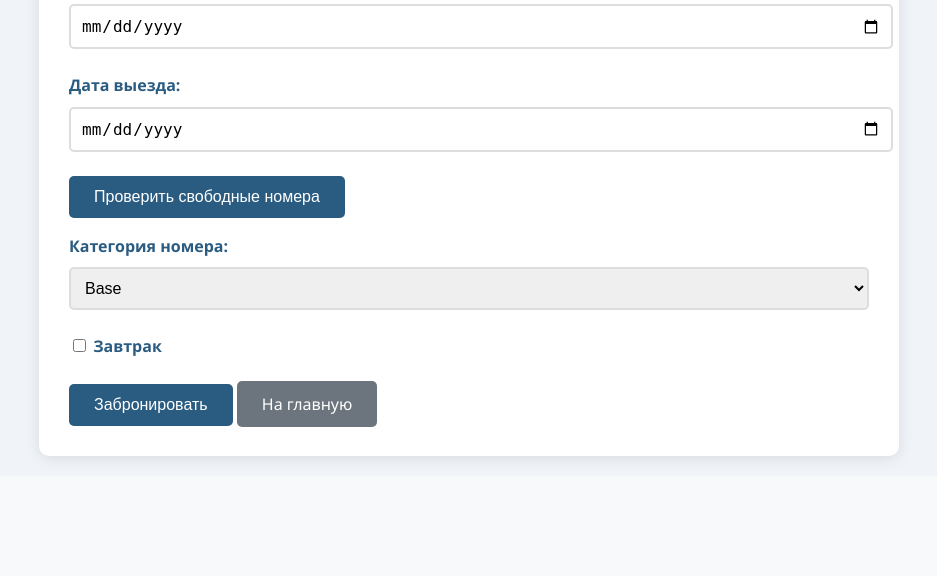
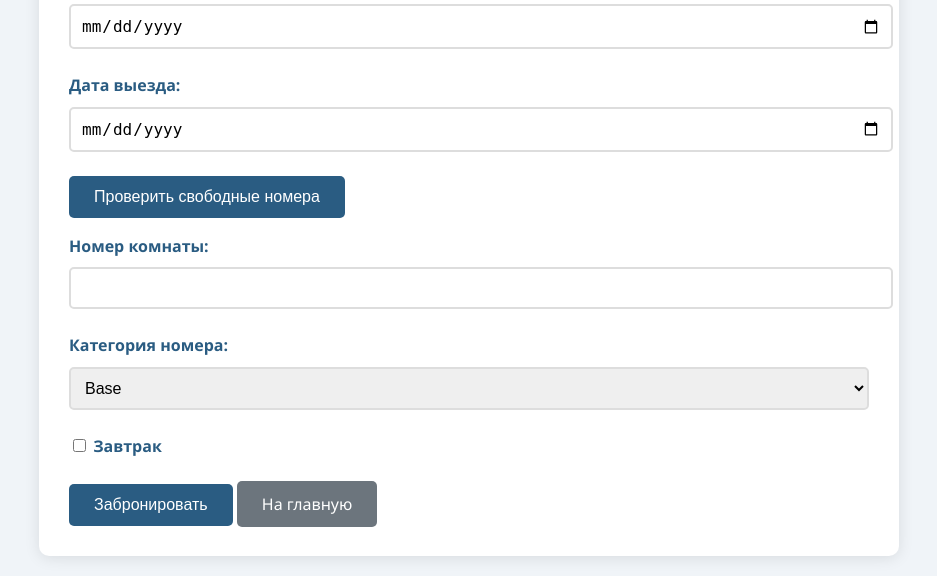
Before and after one commit to stepkabeast/hotel_booking, a Django app: page /booking in a window 1280 px wide. Shown: the part 675-1251 px from the top of the page, without its empty margins (171-1108 px from the left). Before the commit the page ends 1140 px from the top, so only its background shows below. Run offline with Django 5.2, Linux system fonts and the light colour scheme.

Commit message:
refactor

```diff
--- a/modules/Entities/Booking.py
+++ b/modules/Entities/Booking.py
@@ -12,8 +12,6 @@ class BookingStatus(str, Enum):
 
 def determine_booking_status(check_in: date, check_out: date) -> BookingStatus:
     today = date.today()
-    print('Тип данных today: ', type(today))
-    print('Тип данных check_in: ', type(check_in))
 
     if check_in > check_out:
         raise ValueError("Дата выезда не может быть раньше даты заезда")
--- a/templates/booking/create_booking.html
+++ b/templates/booking/create_booking.html
@@ -63,10 +63,10 @@
             <script src="{% static 'js/ajax.js' %}"></script>
 
             <!-- Комната -->
-{#            <div class="form-group">#}
-{#                <label>Номер комнаты:</label>#}
-{#                <input type="text" name="room_number" required>#}
-{#            </div>#}
+            <div class="form-group">
+                <label>Номер комнаты:</label>
+                <input type="text" name="room_number" required>
+            </div>
 
             <div class="form-group">
                 <label>Категория номера:</label>
```
